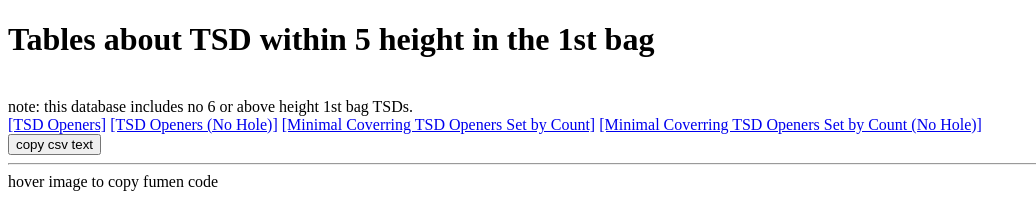
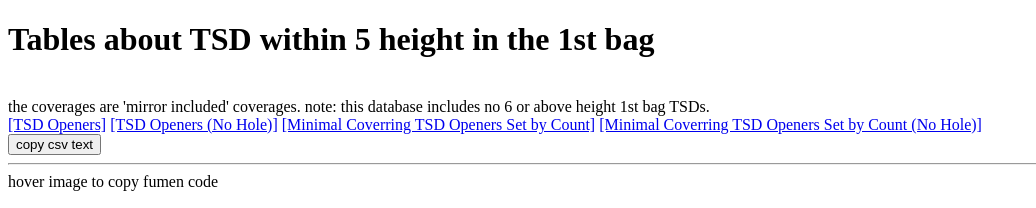
Before and after one commit to muqhc/tsd_html, a plain HTML site: page index.html in a window 1280 px wide. Shown: the top 208 px of the page, without its empty margins (0-1036 px from the left). Drawn offline with nearby package versions, Linux system fonts and the light colour scheme.

Commit message:
Update index.html

```diff
--- a/index.html
+++ b/index.html
@@ -39,6 +39,7 @@
     <!-- <a id="mc_tsd_a">mc_tsd</a>
     <a id="mc_tsd_nohole_a">mc_tsd_nohole</a> -->
     <br>
+    the coverages are 'mirror included' coverages.
     note: this database includes no 6 or above height 1st bag TSDs.
     <br>
     <a href="nope" id="tsd_a">[TSD Openers]</a>
```
